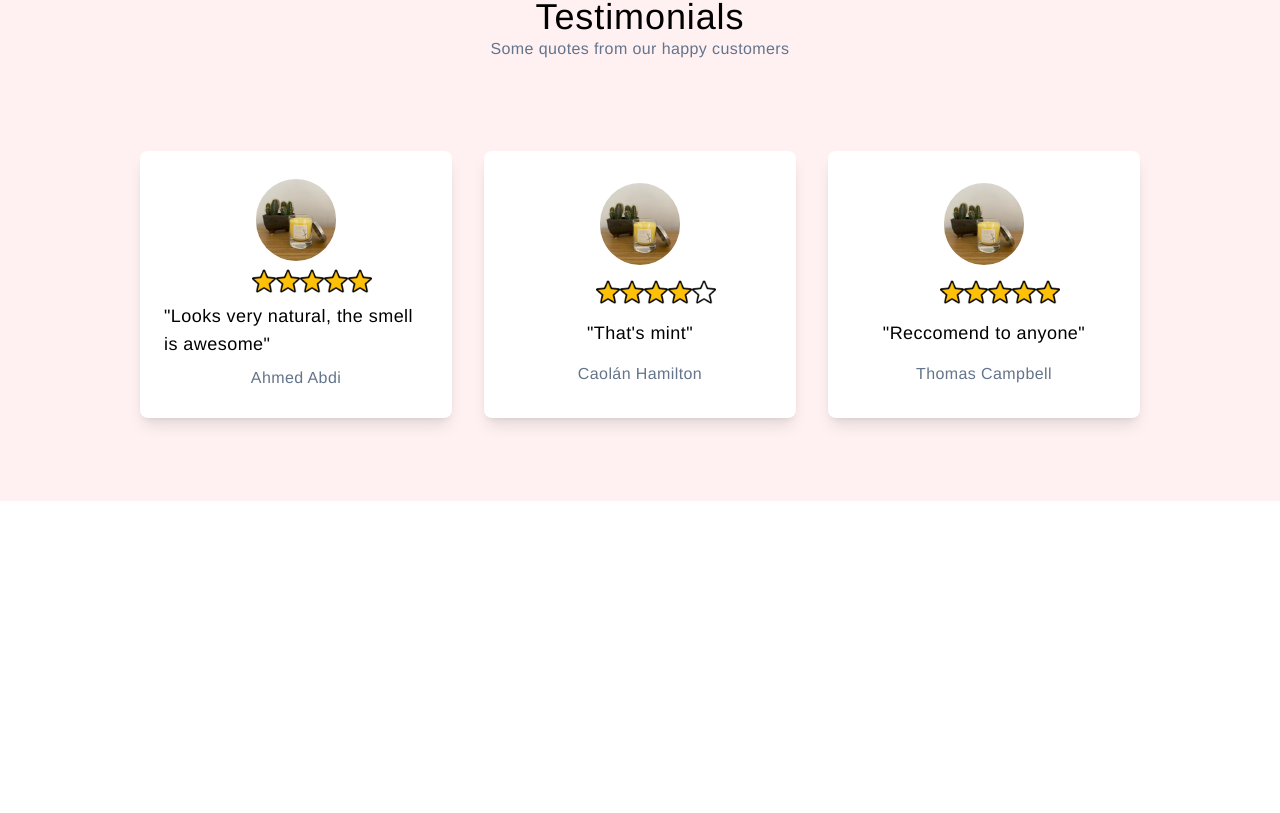
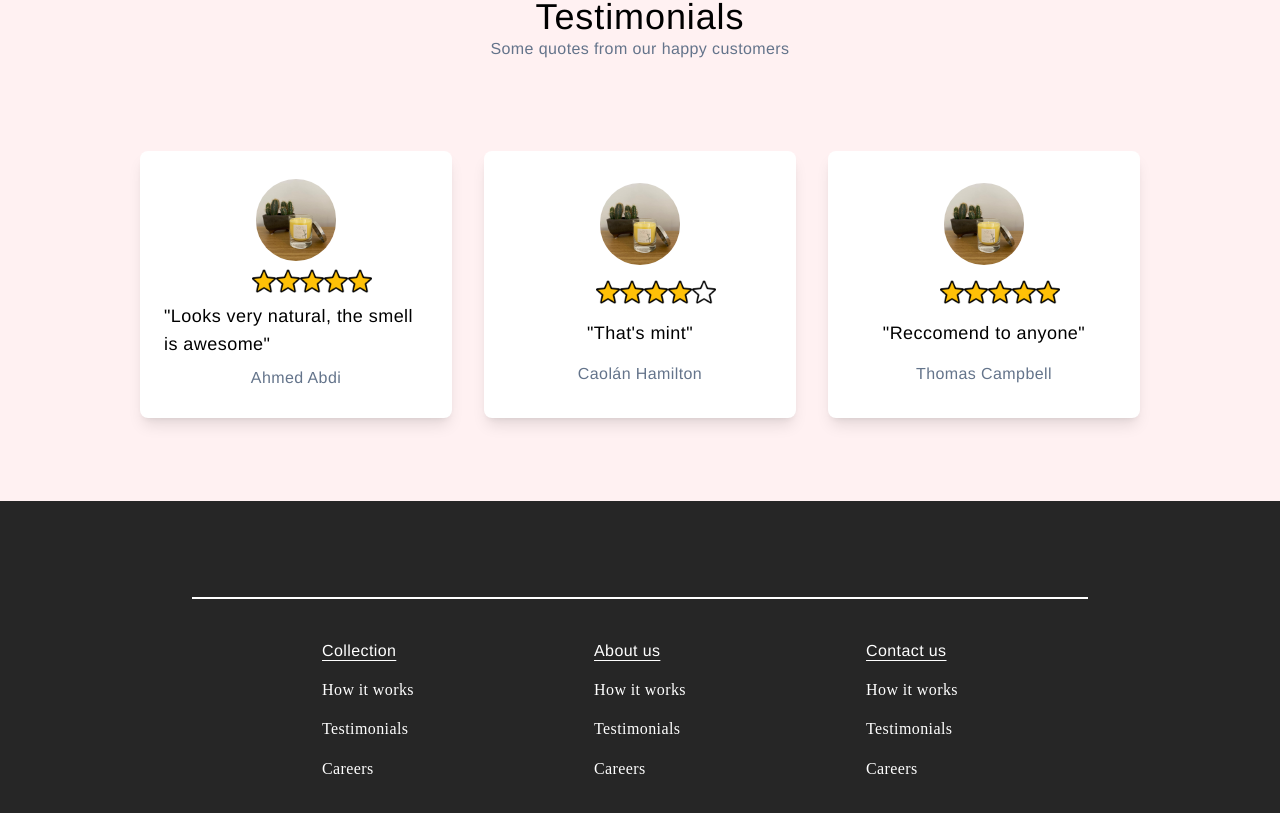
Before and after one commit to MrBroadie/glow-zo-candles, a React (Create React App) app in the folder client/: page / in a window 1280 px wide. Shown: the part 2294-3107 px from the top of the page. Before the commit the page ends 2795 px from the top, so only its background shows below. Built offline with nearby package versions, Linux system fonts and the light colour scheme.

Commit message:
added footer

```diff
--- a/client/src/App.tsx
+++ b/client/src/App.tsx
@@ -1,4 +1,5 @@
 import React from "react";
+import Footer from "./components/footer/Footer";
 import NavBar from "./components/navbar/NavBar";
 import LandingPage from "./pages/LandingPage";
 
@@ -7,6 +8,7 @@ function App() {
     <>
       <NavBar />
       <LandingPage />
+      <Footer />
     </>
   );
 }
--- /dev/null
+++ b/client/src/components/footer/Footer.tsx
@@ -0,0 +1,35 @@
+import React from "react";
+import candle from "../../media/candle-burning-flame.png";
+
+const Footer = () => {
+  return (
+    <div className="w-full bg-neutral-800 h-screen/40 pt-24 px-48">
+      <div className="flex text-white justify-around h-full border-t-2 border-white text-m p-10  ">
+        <ul className="flex flex-col h-full justify-between ">
+          <li className="font-sans underline underline-offset-4 ">
+            Collection
+          </li>
+          <li>How it works</li>
+          <li>Testimonials</li>
+          <li>Careers</li>
+        </ul>
+        <ul className="flex flex-col h-full justify-between font-sans">
+          <li className="font-sans underline underline-offset-4 ">About us </li>
+          <li>How it works</li>
+          <li>Testimonials</li>
+          <li>Careers</li>
+        </ul>
+        <ul className="flex flex-col h-full justify-between font-sans">
+          <li className="font-sans underline underline-offset-4 ">
+            Contact us
+          </li>
+          <li>How it works</li>
+          <li>Testimonials</li>
+          <li>Careers</li>
+        </ul>
+      </div>
+    </div>
+  );
+};
+
+export default Footer;
--- a/client/tailwind.config.js
+++ b/client/tailwind.config.js
@@ -11,6 +11,7 @@ module.exports = {
       height: (theme) => ({
         "screen/66": "66vh",
         "screen/50": "50vh",
+        "screen/40": "40vh",
       }),
     },
   },
```
